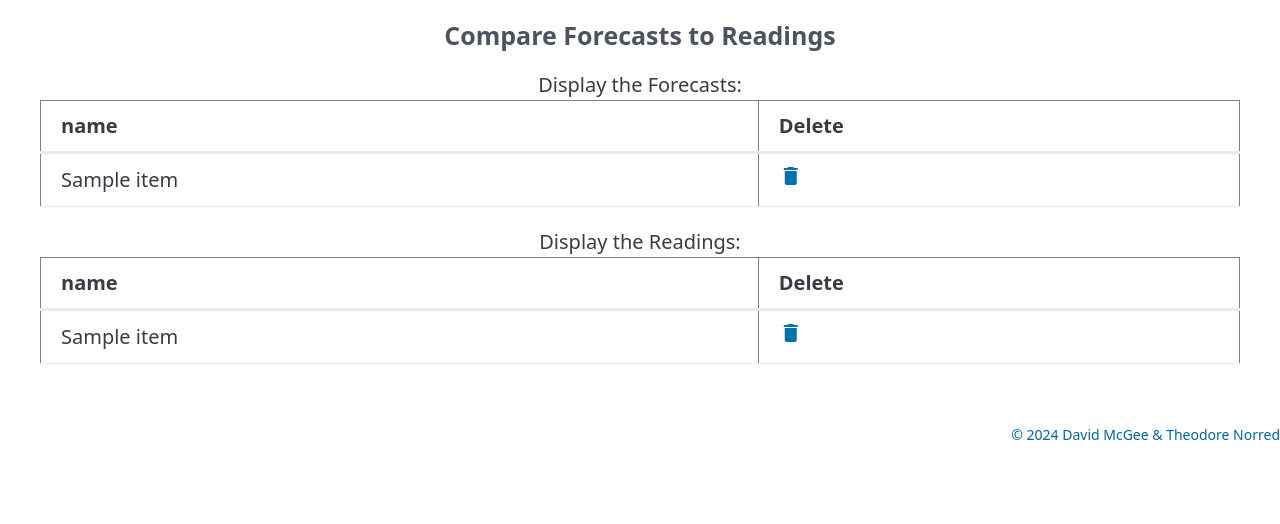
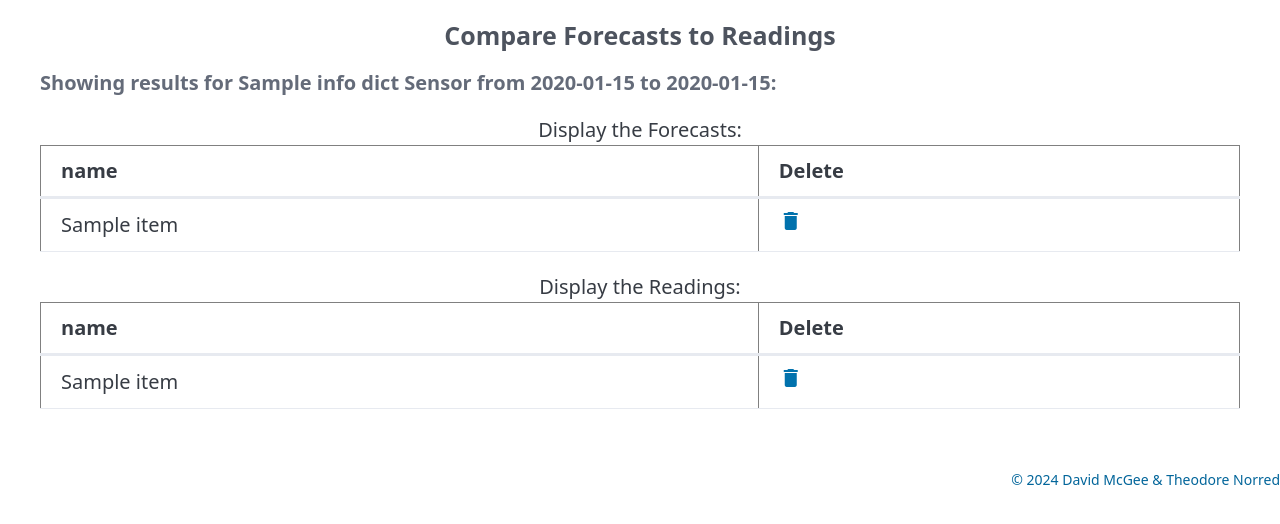
Before and after one commit to skipmcgee/wind-forecast, a Flask app: template templates/results.html in a window 1280 px wide. Shown: the part 90-614 px from the top of the page. Run offline with Flask 3, Linux system fonts and the light colour scheme; the template is opened without the code that fills it: most values are stand-ins (such as "Sample title", 1, 10 or a date in 2020); some libraries are stand-ins or nearby versions.

Commit message:
improved results page

```diff
--- a/app.py
+++ b/app.py
@@ -27,32 +27,35 @@ def dot_index():
 
 @app.route('/', methods=["POST", "GET"])
 def root():
+    today = date.today()
     if request.method == "GET":
         sensors_query = "SELECT * FROM Sensors;"
         sensors_results = db.execute_query(db_connection=db_connection, query=sensors_query).fetchall()
-        return render_template("index.html", sensors=sensors_results,)
+        return render_template("index.html", sensors=sensors_results, today=str(today))
     elif request.method == "POST":
-        # add validation
-        #1) fromdate needs to be before todate
-        #2) todate can't be later than today
-        today = date.today()
         if DEBUG:
             logger.info(f"today: {today}, fromdate: {request.form['fromdate']}, todate: {request.form['todate']}")
         to_date_obj = datetime.strptime(request.form['todate'], '%Y-%m-%d').date()
         from_date_obj = datetime.strptime(request.form['fromdate'], '%Y-%m-%d').date()
+        # validation 1) fromdate needs to be before todate
         if to_date_obj > today:
             flash("The To Date cannot be in the future!")
             return redirect("/")
+        # validation 2) todate can't be later than today
         elif from_date_obj > to_date_obj:
             flash("The From Date cannot be greater than the To Date!")
             return redirect("/")
+        # validation 3) from and to dates cannot be equal
         elif from_date_obj == to_date_obj:
             flash("The From Date cannot be equal to the To Date!")
             return redirect("/")
+        sensors_query = f"SELECT sensorName FROM Sensors\n WHERE sensorID='{request.form['sensorlist']}';"
+        sensors_results = db.execute_query(db_connection=db_connection, query=sensors_query).fetchall()
         info_dict['fromdate'] = request.form['fromdate']
         info_dict['todate'] = request.form['todate']
         info_dict['sensorlist'] = request.form['sensorlist']
-        logger.info(str(info_dict))
+        info_dict['sensorName'] = sensors_results[0]['sensorName']
+        logger.info("found info dict: " + str(info_dict))
         return redirect("/results")
 
 @app.route('/results', methods=["GET"])
@@ -62,7 +65,7 @@ def results():
     if len(info_dict) == 0:
         logger.error("results info_dict was not created when resource was requested")
         return redirect("/")
-    forecasts_query = f"SELECT forecastID, forecastForDateTime, forecastDateID, forecastTemperature2m, forecastPrecipitation, forecastWeatherCode, forecastPressureMSL, forecastWindSpeed10m, forecastWindGust, forecastWindDirection10m, forecastCape, forecastLocationID, forecastModelID FROM Forecasts\nJOIN Models ON Forecasts.forecastModelID = Models.modelID\nJOIN Locations ON Forecasts.forecastLocationID = Locations.locationID\nWHERE ( forecastForDateTime BETWEEN '{info_dict['fromdate']}' AND '{info_dict['todate']}' ) AND ( Locations.locationID='{info_dict['sensorlist']}' );"
+    forecasts_query = f"SELECT forecastID, forecastForDateTime, forecastDateID, forecastTemperature2m, forecastPrecipitation, forecastWeatherCode, forecastPressureMSL, forecastWindSpeed10m, forecastWindGust, forecastWindDirection10m, forecastCape FROM Forecasts\nJOIN Models ON Forecasts.forecastModelID = Models.modelID\nJOIN Locations ON Forecasts.forecastLocationID = Locations.locationID\nWHERE ( forecastForDateTime BETWEEN '{info_dict['fromdate']}' AND '{info_dict['todate']}' ) AND ( Locations.locationID='{info_dict['sensorlist']}' );"
     if DEBUG:
         logger.info("results forecasts query: " + forecasts_query)
     forecasts_results = db.execute_query(db_connection=db_connection, query=forecasts_query).fetchall()
@@ -71,7 +74,7 @@ def results():
         logger.info("results readings query: " + readings_query)
     readings_results = db.execute_query(db_connection=db_connection, query=readings_query).fetchall()
 
-    return render_template("results.html", forecasts=forecasts_results, readings=readings_results)
+    return render_template("results.html", forecasts=forecasts_results, readings=readings_results, info_dict=info_dict)
 
 @app.route('/library', methods=["POST", "GET"])
 def library():
--- a/templates/index.html
+++ b/templates/index.html
@@ -62,7 +62,7 @@
                 <input type="date" id="fromdate" name="fromdate" required>
                 <p></p>
                 <p>Select an End Date:</p>
-                <input type="date" id="todate" name="todate" required>
+                <input type="date" id="todate" name="todate" value="{{today}}" required>
                 <p></p>
                 <button type="submit">Submit</button>
             </form>
--- a/templates/results.html
+++ b/templates/results.html
@@ -2,6 +2,9 @@
 
 {% block content %}
 	<h4>{% block title %}Compare Forecasts to Readings{% endblock %}</h4>
+    <div></div>
+    <div></div>
+    <h6>Showing results for {{info_dict['sensorName']}} Sensor from {{info_dict['fromdate']}} to {{info_dict['todate']}}:</h6>
     <div></div>
     <div>
         {% if forecasts %}
@@ -10,7 +13,9 @@
                 <thead>
                     <tr>
                         {% for key in forecasts[0].keys() %}
+                        {% if key != 'forecastDateID' %}
                         <th scope="col" data-field="{{ key }}" data-filter-control="input">{{ key }}</th>
+                        {% endif %}
                         {% endfor %}
                         <th>Delete</th>
                     </tr>
@@ -18,7 +23,9 @@
                     {% for item in forecasts %}
                     <tr>
                         {% for key in item.keys() %}
+                        {% if key != 'forecastDateID' %}
                         <td>{{item[key]}}</td>
+                        {% endif %}
                         {% endfor %}
                         <td><a href="/delete/forecast/{{item.forecastID}}" class="btn btn-default" method="post"><span class="material-icons">delete</span></a></td>
                     </tr>
@@ -36,7 +43,9 @@
                 <thead>
                     <tr>
                         {% for key in readings[0].keys() %}
+                        {% if key != 'readingDateID' %}
                         <th scope="col" data-field="{{ key }}" data-filter-control="input">{{ key }}</th>
+                        {% endif %}
                         {% endfor %}
                         <th>Delete</th>
                     </tr>
@@ -44,7 +53,9 @@
                     {% for item in readings %}
                     <tr>
                         {% for key in item.keys() %}
+                        {% if key != 'readingDateID' %}
                         <td>{{item[key]}}</td>
+                        {% endif %}
                         {% endfor %}
                         <td><a href="/delete/reading/{{item.readingID}}" class="btn btn-default" method="post"><span class="material-icons">delete</span></a></td>
                     </tr>
```
